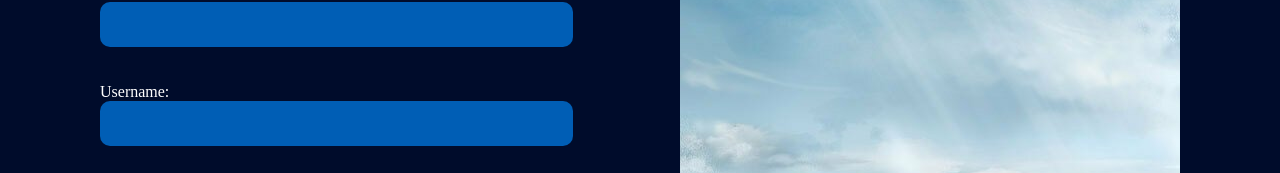
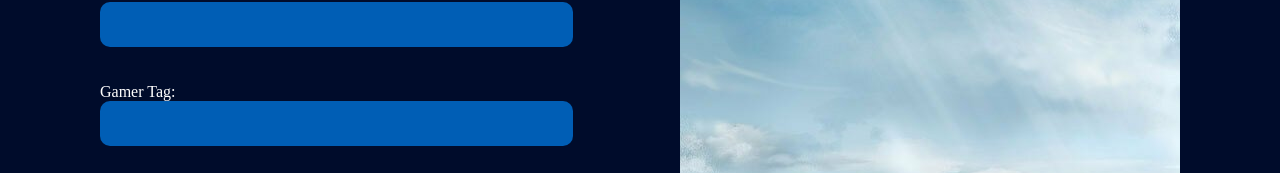
Before and after one commit to dicyu/Gamers-Generation---LHL-Finals, a React (Create React App) app in the folder gamers-generation/: page /register in a window 1280 px wide. Shown: the part 314-487 px from the top of the page. Built offline with nearby package versions, Linux system fonts and the light colour scheme.

Commit message:
Adding gamer tag

```diff
--- a/gamers-generation/src/components/Register.js
+++ b/gamers-generation/src/components/Register.js
@@ -10,6 +10,7 @@ export default function Register() {
   const [email, setEmail] = useState("");
   const [password, setPassword] = useState("");
   const newFunction = () => {
+    console.log(name)
     return axios
       .post("/register", {
         name,
@@ -31,14 +32,14 @@ export default function Register() {
         <form
           // action="http://localhost:8001/register"
           // method="post"
-          class="register-form"
+          class="register-form" onSubmit={(event) => event.preventDefault()}
         >
           <label class="name">
             Name:
             <Input name="name" placeholder="" setVal={setName} val={name} />
           </label>
           <label class="gamer_tag">
-            Username:
+            Gamer Tag:
             <Input
               name="gamer_tag"
               placeholder=""
```
